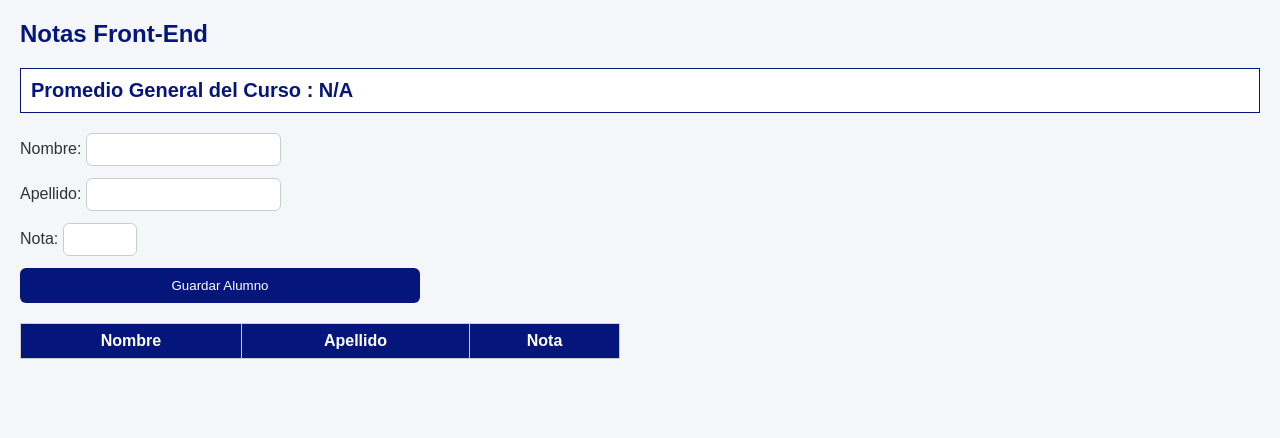
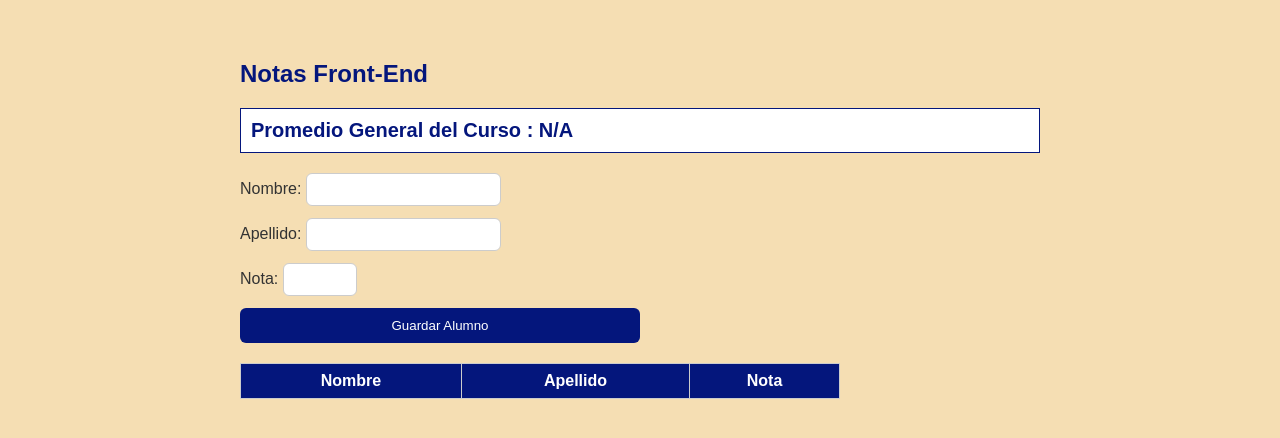
Before and after one commit to CamiNecu/Clase05_05_2025, a plain HTML site: page index.html in a window 1280 px wide. Drawn offline with Linux system fonts and the light colour scheme.

Commit message:
Agregar un Container y Cambio de color de fondo de tabla y pagina

```diff
--- a/estilo.css
+++ b/estilo.css
@@ -1,7 +1,7 @@
 body {
     font-family: Arial, sans-serif;
     margin: 20px;
-    background-color: #f4f6fa;
+    background-color: #f5deb3;
     color: #333;
 }
 
@@ -40,6 +40,7 @@ button:hover {
     width: 100%;
     border-collapse: collapse;
     max-width: 600px;
+    background-color: #a8e3ff;
 }
 
 #studentsTable th, #studentsTable td {
@@ -60,6 +61,7 @@ button:hover {
 
     #studentsTable {
         font-size: 14px;
+
     }
 }
 
@@ -73,3 +75,9 @@ button:hover {
     margin-bottom: 20px;
     color: #04167c;
 }
+
+.container {
+    max-width: 800px;
+    margin: auto;
+    padding: 20px;
+}
--- a/index.html
+++ b/index.html
@@ -7,6 +7,7 @@
 
 </head>
 <body>
+    <div class="container">
     <h2>Notas Front-End</h2>
     <div id="average"> Promedio General del Curso : N/A </div>
     <form id="studentForm">
@@ -45,5 +46,6 @@
     </table>
 
     <script src="script.js"></script>
+    </div>
 </body>
 </html>
```
